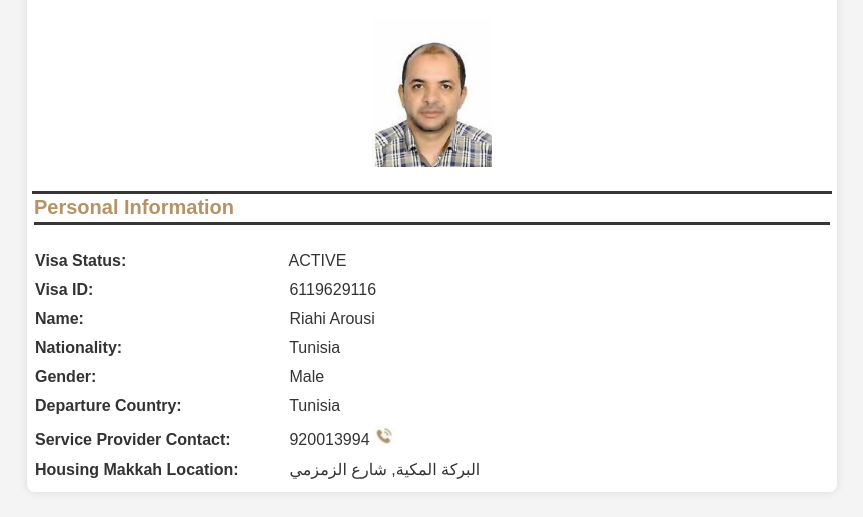
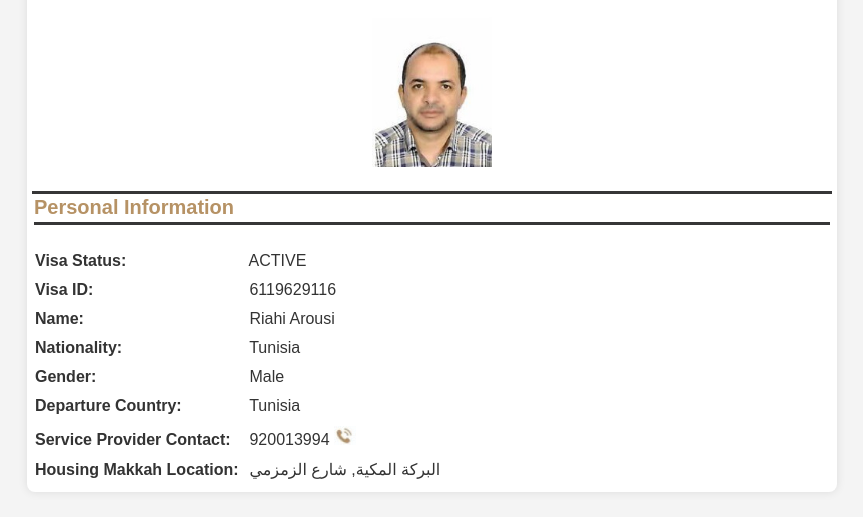
Before and after one commit to nusukcard-haj-gov/gov.sa-card, a plain HTML site: page index.html in a window 1280 px wide. Shown: the part 181-698 px from the top of the page, without its empty margins (208-1071 px from the left). Drawn offline with Linux system fonts and the light colour scheme.

Commit message:
Update stylesheet.css

```diff
--- a/stylesheet.css
+++ b/stylesheet.css
@@ -79,6 +79,6 @@ body {
 
 .info-item strong {
     display: inline-block;
-    width: 250px;
+    width: 210px;
     font-weight: bold;
 }
```
